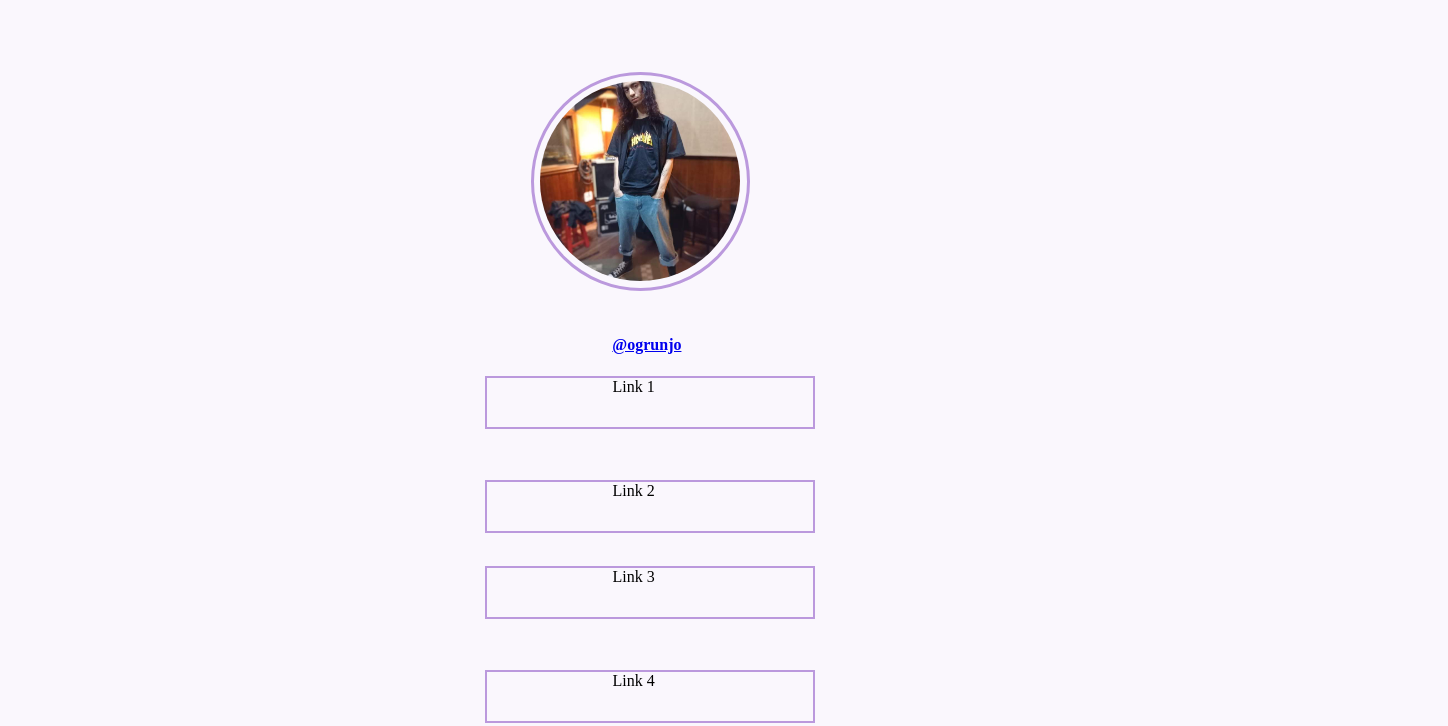
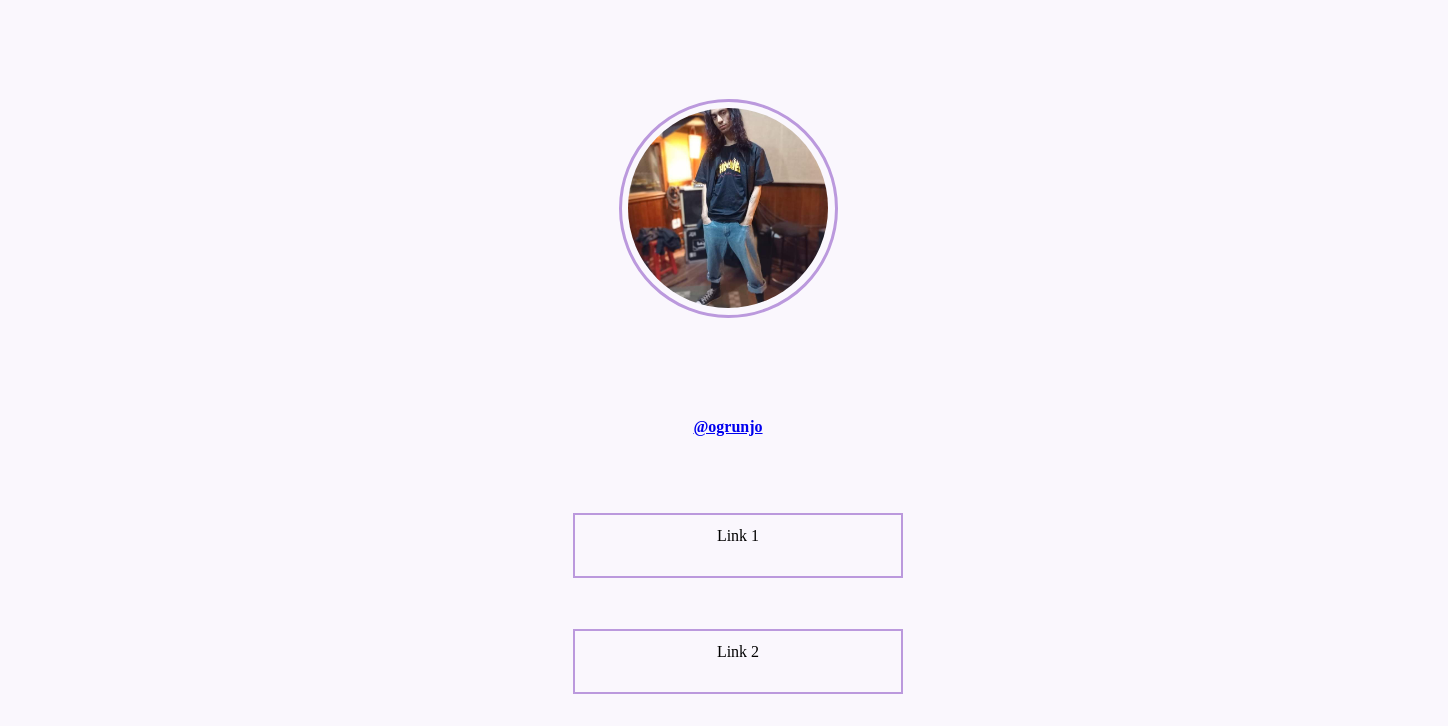
Before and after one commit to alexmarcondes21/socialTreeDesafio, a plain HTML site: page index.html in a window 1280 px wide. Shown: the top 726 px of the page, 1448 px wide, since content can reach past the window. Drawn offline with Linux system fonts and the light colour scheme.

Commit message:
Add files via upload

```diff
--- a/index.html
+++ b/index.html
@@ -6,8 +6,8 @@
   <meta name="viewport" content="width=device-width, initial-scale=1.0">
   <link rel="stylesheet" href="style.css">
   <link rel="preconnect" href="https://fonts.googleapis.com">
-<link rel="preconnect" href="https://fonts.gstatic.com" crossorigin>
-<link href="https://fonts.googleapis.com/css2?family=Roboto:wght@700&display=swap" rel="stylesheet">
+  <link rel="preconnect" href="https://fonts.gstatic.com" crossorigin>
+  <link href="https://fonts.googleapis.com/css2?family=Poppins:wght@300;600&display=swap" rel="stylesheet">
   <title> Social tree  </title>
 </head>
 <body>
--- a/style.css
+++ b/style.css
@@ -1,16 +1,15 @@
 
-* {
-font-family: poppins ;
-font-weight:300 , 600 ;
-
-
-}
 /*:root {
 --body-bg-color:#FAF7FD;
 --purple: #BB99DD;
+font-family: url('https://fonts.googleapis.com/css2?family=Roboto:wght@700&display=swap');
+font-weight: 300 , 600;
+}*/
+
+body{
+width: 1440px; ;
+height: 1024px;
 }
-*/
-
 
 /*.container{
 display: grid;
@@ -63,7 +62,9 @@ border-style: solid;
 a {
 /*align-self: center;*/
 font-size: 16px;
-margin-left: 10%;
+margin-left: 0%;
+font-size: 16px;
+/*margin-top: 429px;*/
 }
 
 .socialMediaBottom {
@@ -82,6 +83,7 @@ margin-right: 30%;
 display: flex;
 flex: 1;
 margin-top: 15rem;
+margin-left: 29rem;
 
 }
 
@@ -99,6 +101,10 @@ font-size: 16px ;
 width: 326px ;
 min-height: 49px;
 text-align: center ;
+padding-top: 12px;
+padding-bottom: -12px;
+font-size: 16px;
+font-style: bold;
 }
 
 #twitter {
```
